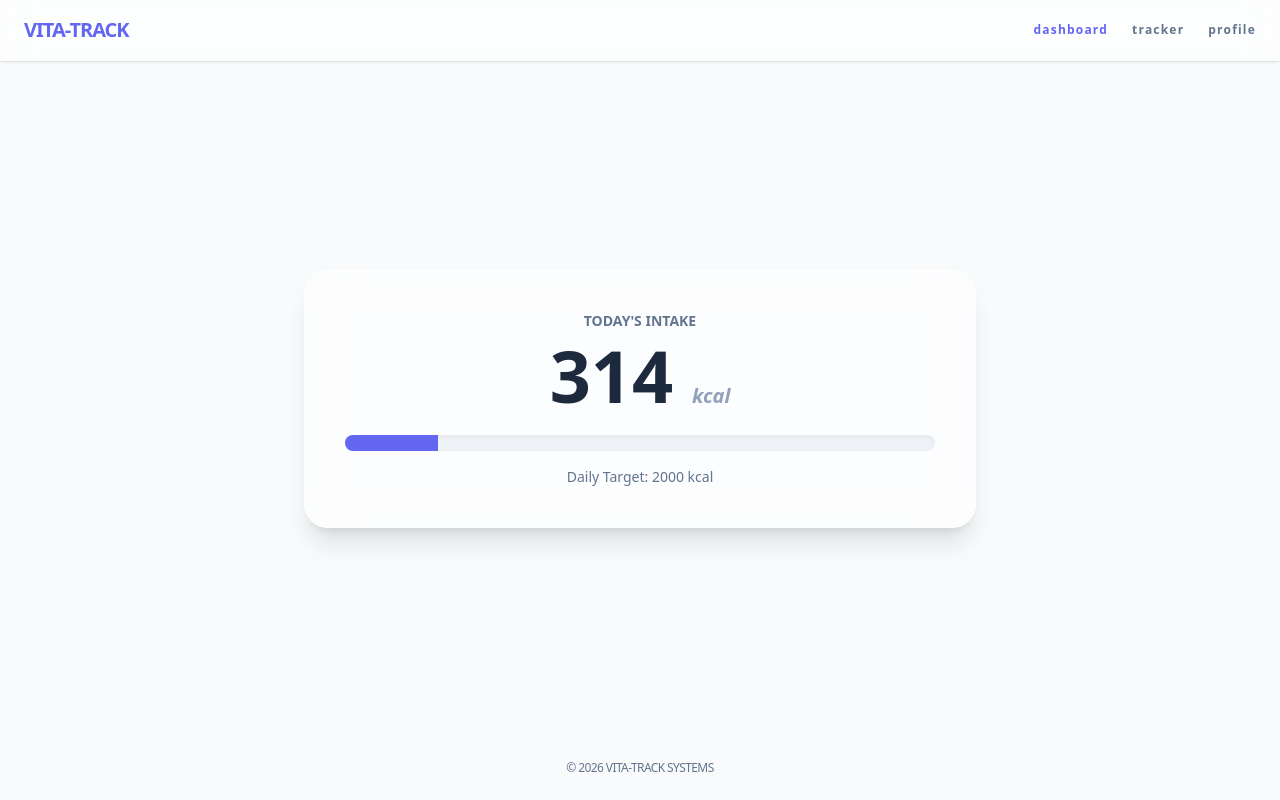
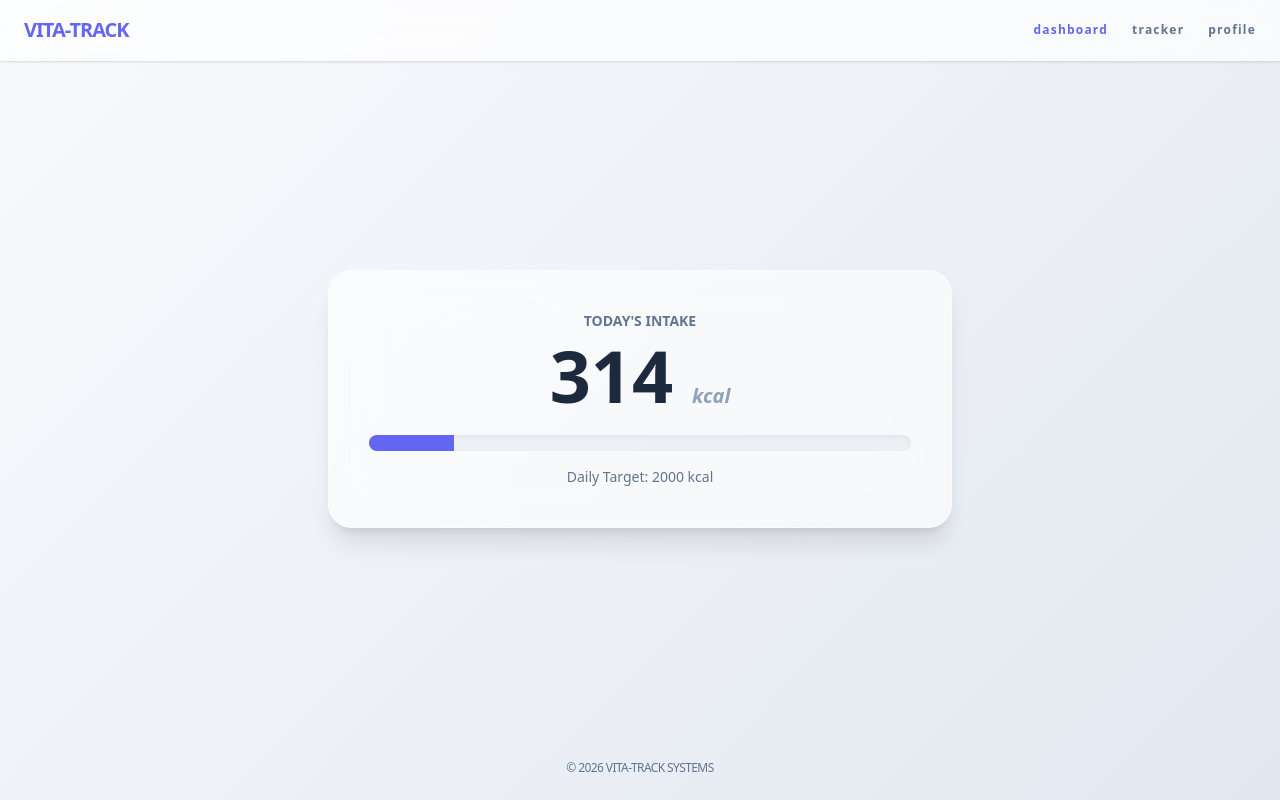
Before and after one commit to gitauwilly1/calorie-tracker, a React (Vite) app: page / in a window 1280 px wide. Built offline with nearby package versions, Linux system fonts and the light colour scheme; the HTML template or start-up script is replaced by a standard one.

Commit message:
Integrate component routing and state management in App

```diff
--- a/src/App.jsx
+++ b/src/App.jsx
@@ -6,16 +6,12 @@ import Tracker from './components/Tracker';
 import Profile from './components/Profile';
 
 function App() {
-  // Navigation State
   const [currentPage, setCurrentPage] = useState('dashboard');
-
-  // Data State (Global to the app)
   const [foods, setFoods] = useState([
     { id: 1, name: 'Greek Yogurt', calories: 150 },
     { id: 2, name: 'Almonds', calories: 164 }
   ]);
 
-  // Logic Functions
   const addFood = (name, kcal) => {
     setFoods([...foods, { id: Date.now(), name, calories: parseInt(kcal) }]);
   };
@@ -24,7 +20,6 @@ function App() {
     setFoods(foods.filter(f => f.id !== id));
   };
 
-  // Rendering Logic based on currentPage
   const renderPage = () => {
     switch(currentPage) {
       case 'dashboard': return <Dashboard foods={foods} />;
@@ -35,10 +30,10 @@ function App() {
   };
 
   return (
-    <div className="min-h-screen flex flex-col bg-slate-50">
+    <div className="flex flex-col min-h-screen">
       <Navbar currentPage={currentPage} setPage={setCurrentPage} />
-      <main className="flex-grow flex items-center justify-center p-6">
-        <div className="w-full max-w-2xl">
+      <main className="flex-grow flex items-center justify-center p-6 w-full max-w-2xl mx-auto">
+        <div className="w-full">
           {renderPage()}
         </div>
       </main>
@@ -46,4 +41,5 @@ function App() {
     </div>
   );
 }
+
 export default App;
```
